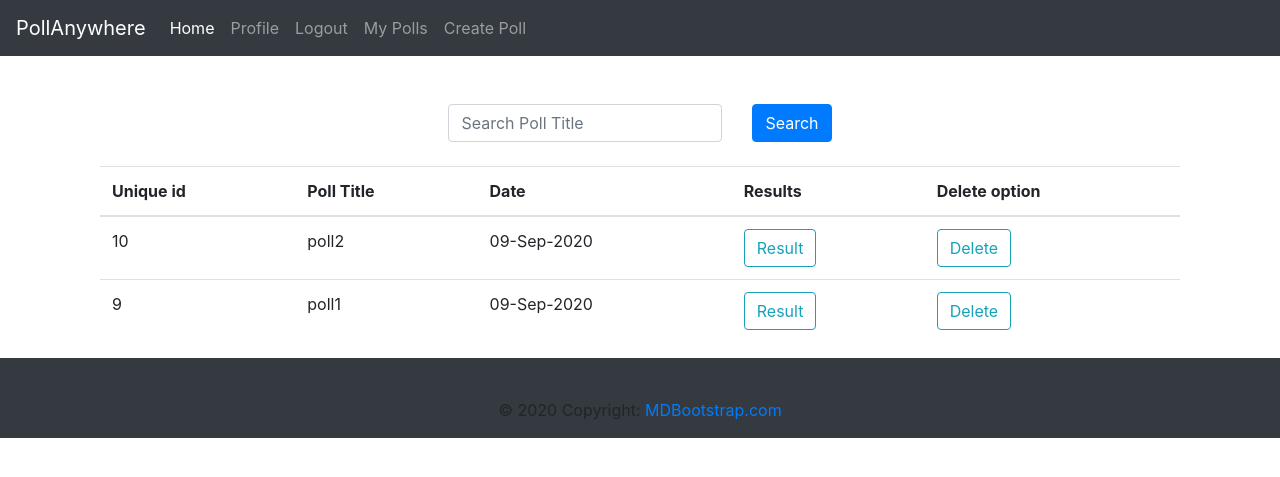
After one commit to imsahil007/poll_anywhere, a Django app: a page that uses polls/templates/polls/base.html in a window 1280 px wide. The commit adds this page. Shown: the top 477 px of the page. Run offline with Django 3.2, Linux system fonts and the light colour scheme; a user stored in the database is signed in; data comes from the database, SQL or seed files in the repository; both versions use the stored data as it was after the commit; some libraries are stand-ins or nearby versions.

Commit message:
Poll list for registered users

```diff
--- a/polls/templates/polls/base.html
+++ b/polls/templates/polls/base.html
@@ -33,7 +33,7 @@
       {% if user.is_authenticated %}
         <a class="nav-item nav-link" href="{% url 'profile' %}">Profile</a>
         <a class="nav-item nav-link" href="{% url 'logout' %}">Logout</a>
-        <a class="nav-item nav-link" href="{% url 'user-polls' user %}">My Polls</a>
+        <a class="nav-item nav-link" href="{% url 'user-polls' user%}">My Polls</a>
       {% else %}
         <a class="nav-item nav-link" href="{% url 'register' %}">Register</a>
         <a class="nav-item nav-link" href="{% url 'login' %}">Login</a>
--- /dev/null
+++ b/polls/templates/polls/poll_list.html
@@ -0,0 +1,63 @@
+{% extends "polls/base.html" %}
+{% block content %}
+    <div class='container'>
+    <form class="form-inline d-flex justify-content-center md-form form-sm mt-5" method='get'>
+            <div class='row'>
+            <div class='col-md mb-4'>
+            <input class="form-control" type="text" placeholder="Search Poll Title" aria-label="Search Poll Title" name='search_title'>
+            </div>
+            <div class='col-md mb-4'>
+            <button type="submit"  class="btn btn-primary">Search</button>
+             </div>
+            </div>
+    </form>
+    <table class="table">
+    <thead>
+      <tr>
+        <th scope='col'>Unique id</th>
+        <th scope="col">Poll Title</th>
+        <th scope="col">Date</th>
+        <th scope="col">Results</th>
+        <th scope="col">Delete option</th>
+      </tr>
+    </thead>
+    <tbody>
+
+    {% for poll in polls %}
+     <tr>
+      <td scope="row">{{ poll.pk }} </td>
+
+      <td>{{poll.title}}</td>
+      <td>{{poll.time_posted| date:"d-M-Y"}}</td>
+      <td><button type="button" onclick="window.location.href='{% url 'poll-result' poll.link %}'" class="btn btn-outline-info">Result</button></td>
+      <td><button type="button" onclick="window.location.href='{% url 'poll-delete' poll.pk %}'" class="btn btn-outline-info">Delete</button></td>
+
+    </tr>
+    {% endfor %}
+    </tbody>
+    </table>
+    {% if is_paginated %}
+    <nav aria-label="Paginator">
+  <ul class="pagination">
+    {% if page_obj.has_previous %}
+        <li class="page-item"> <a class='page-link' href='?page=1'>First</a></li>
+        <li class="page-item"><a class='page-link' href='?page={{ page_obj.previous_page_number}}'>Previous</a></li>
+      {% endif %}
+
+      {% for num in page_obj.paginator.page_range %}
+        {% if page_obj.number == num %}
+             <li class="page-item active"><a class='page-link' href='?page={{ num }}'>{{ num }}</a></li>
+        {% elif num > page_obj.number|add:'-3' and num < page_obj.number|add:'3'%}
+                 <li class="page-item"><a class='page-link' href='?page={{ num }}'>{{ num }}</a></li>
+        {% endif %}
+      {% endfor %}
+
+      {% if page_obj.has_next %}
+        <li class="page-item"> <a class='page-link' href='?page={{ page_obj.next_page_number}}'>Next</a></li>
+        <li class="page-item"> <a class='page-link' href='?page={{ page_obj.paginator.num_pages}}'>Last</a></li>
+      {% endif %}
+  </ul>
+</nav>
+    {% endif %}
+    </div>
+{% endblock content %}
--- a/polls/urls.py
+++ b/polls/urls.py
@@ -1,7 +1,11 @@
 
 from django.urls import path
 from . import views
-from .views import PollDeleteView, PollDeleteView, PollUpdateView, UserPollListView
+from django.conf import settings
+from django.conf.urls.static import static
+
+
+from .views import PollDeleteView, PollDeleteView, UserPollListView
 urlpatterns = [
     path('poll/new/',views.add_poll, name='poll-create'),
     path('',views.home, name='home'),
@@ -9,5 +13,8 @@ urlpatterns = [
     path('poll/<str:link>/',views.poll_detail, name='poll-detail'),
     path('poll/<str:link>/result/',views.result, name='poll-result'),
     path('poll/<int:pk>/delete/',PollDeleteView.as_view(), name='poll-delete'),
-    path('poll/<int:pk>/update/',PollUpdateView.as_view(), name='poll-update'),
 ]
+
+
+if settings.DEBUG:
+    urlpatterns +=static(settings.MEDIA_URL, document_root=settings.MEDIA_ROOT)
--- a/polls/views.py
+++ b/polls/views.py
@@ -4,11 +4,11 @@ from django.contrib import messages
 from django.contrib.auth.models import User
 from ipware import get_client_ip
 from .models import Poll, Choice
-from django.views.generic import DetailView, ListView, CreateView, UpdateView, DeleteView
+from django.views.generic import DetailView, ListView, CreateView, DeleteView
 from django.contrib.auth.mixins import LoginRequiredMixin, UserPassesTestMixin
 from .forms import PollCreateForm, ChoiceCreateForm
 from django.contrib.auth import login, logout
-
+from django.db.models import Q
 
 
 import uuid
@@ -39,26 +39,22 @@ class UserPollListView(LoginRequiredMixin,ListView):
     model = Poll
     template_name = 'poll/poll_list.html'
     context_object_name = 'polls'
-    paginate_by = 2
+    paginate_by = 5
+
 
     def get_queryset(self):
         user = get_object_or_404(User, username = self.kwargs.get('username'))
-        return Poll.objects.filter(author = user).order_by('time_posted')
+        search_title = self.request.GET.get('search_title')
+        print(search_title, type(search_title))
 
-class PollUpdateView(UpdateView):
-    model = Poll
-    fields = ['title']
-
-    def form_valid(self, form):
-        form.instance.author = self.request.user
-        return super().form_valid(form)
-
-    def test_func(self):
-        poll = self.get_object()
-        if self.request.user == poll.author:
-            return True
-        return False
-
+        polls = None
+        if search_title is None:
+             polls = Poll.objects.filter(author = user).order_by('-time_posted')
+        else:
+            polls = Poll.objects.filter(
+                Q(title__icontains=search_title) & Q(author = user)
+                ).order_by('-time_posted')
+        return polls
 
 
 
@@ -110,7 +106,7 @@ def add_poll(request):
         'p_form':p_form,
         'c_form':c_form
     }
-    return render(request, 'polls/new_poll.html',context)
+    return render(request, 'polls/poll_form.html',context)
 
 def poll_detail(request, link='new'):
     is_fake = False
@@ -141,6 +137,7 @@ def poll_detail(request, link='new'):
                 logout(request)
         return render(request, 'polls/poll_detail.html',context)
 
+
 def result(request, link='new'):
     if link =='poll/result':
         return redirect('poll-create')
```
Also changed, not shown: db.sqlite3, polls/templates/polls/poll_form.html (renamed from polls/templates/polls/new_poll.html).
